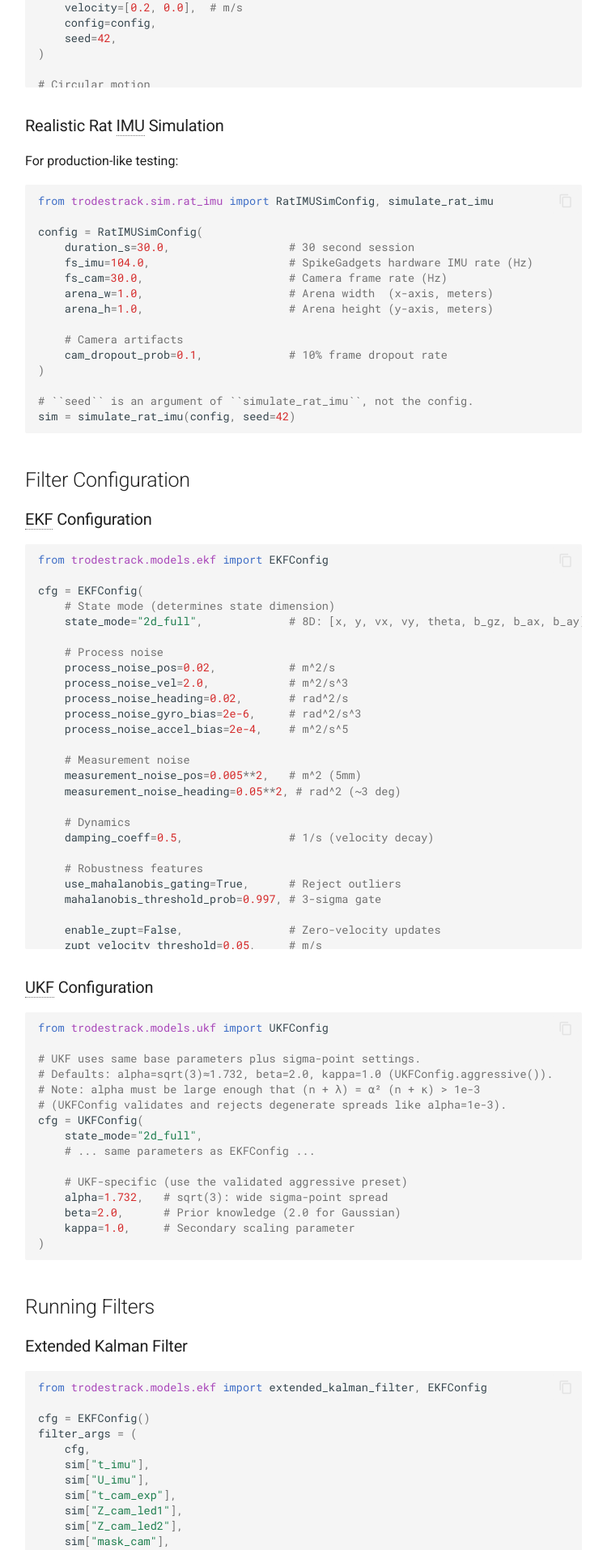
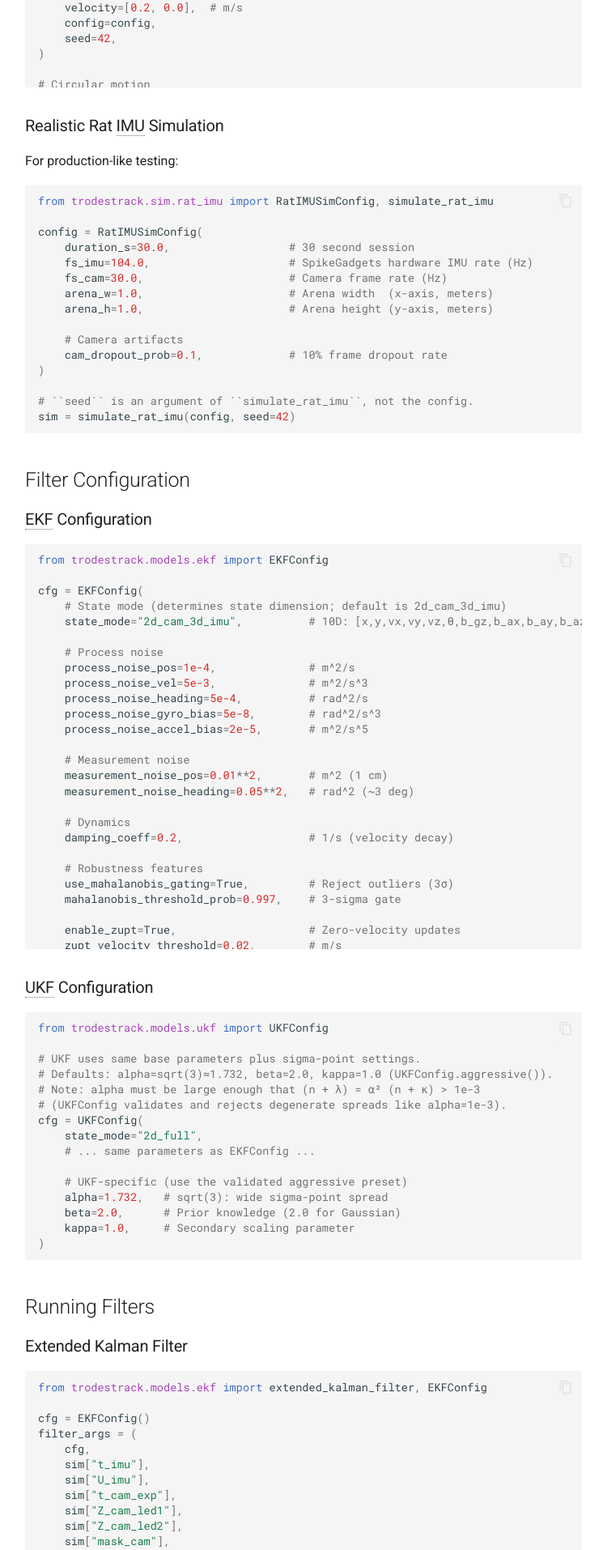
Before and after one commit to edeno/trodestrack, an MkDocs documentation site: the page built from docs/getting-started/python-api.md, in a window 1280 px wide. Shown: the part 1545-3459 px from the top of the page at 81% size, without its empty margins (265-1015 px from the left). Built offline with MkDocs 1.6.1 and Material for MkDocs 9.7.7, drawn with Linux system fonts in a browser that asks for light colours; comment, search, counter and statistics services are not loaded.

Commit message:
Refresh python-api defaults, IMU shape, example counts, NEES TOC
P2 (python-api.md defaults): The EKFConfig snippet still listed the
older 8D defaults (process_noise_pos=0.02, process_noise_vel=2.0,
process_noise_heading=0.02, measurement_noise_pos=0.005**2,
damping_coeff=0.5, enable_zupt=False, dropout_q_pos_multiplier=10.0,
state_mode="2d_full"). Update every value to match the current
defaults from filter_common.py:116-160 and call out the actual
default state_mode ("2d_cam_3d_imu", 10D state).

P3 (IMU shape consistency): The user-guide ladder said 3-channel IMU
is "for 2D layouts only" but
tests/filters/test_imu_shape_validation.py:93-97 explicitly verifies
3-channel IMU + "2d_cam_3d_imu" runs as a degenerate path (vz idle).
Reword the user guide to call this out: "any non-quaternion layout"
incl. the default 2d_cam_3d_imu (degenerate). Also update the CLI
help text in online.py and smooth.py: was hardcoded
"(N_imu, 3) [ω_z, f_x, f_y]" only; now describes the 3 / 4 / 6
channel options matched by the runtime validator.

P3 (example counts): README.md said the examples README has
"8 pedagogical examples"; both example indexes now list 9 (01-08
plus 03b). Update the README.md callout. The presentation deck text
(docs/presentation/README.md and the slide notes in
docs/presentation/code/build_presentation.py) said 10 progressive
examples and listed non-existent 09 / 10 / real-data ingestion
examples; update the "Learning Path" slide and the notes string to
the actual 9-example contents (01, 02, 03, 03b, 04, 05, 06, 07, 08).

P3 (TROUBLESHOOTING TOC): The Quick Diagnostic checklist still listed
"NEES inconsistent (< 6 or > 10)" while the actual section uses the
position-only thresholds NEES > 4 / NEES < 1. Update the TOC entry
to "(< 1 or > 4 for position-only NEES)" so the anchor matches the
section's content.

Verified mkdocs strict still clean.

Co-Authored-By: Claude Opus 4.7 (1M context) <noreply@anthropic.com>

````diff
--- a/docs/getting-started/python-api.md
+++ b/docs/getting-started/python-api.md
@@ -102,33 +102,33 @@ sim = simulate_rat_imu(config, seed=42)
 from trodestrack.models.ekf import EKFConfig
 
 cfg = EKFConfig(
-    # State mode (determines state dimension)
-    state_mode="2d_full",             # 8D: [x, y, vx, vy, theta, b_gz, b_ax, b_ay]
+    # State mode (determines state dimension; default is 2d_cam_3d_imu)
+    state_mode="2d_cam_3d_imu",          # 10D: [x,y,vx,vy,vz,θ,b_gz,b_ax,b_ay,b_az]
 
     # Process noise
-    process_noise_pos=0.02,           # m^2/s
-    process_noise_vel=2.0,            # m^2/s^3
-    process_noise_heading=0.02,       # rad^2/s
-    process_noise_gyro_bias=2e-6,     # rad^2/s^3
-    process_noise_accel_bias=2e-4,    # m^2/s^5
+    process_noise_pos=1e-4,              # m^2/s
+    process_noise_vel=5e-3,              # m^2/s^3
+    process_noise_heading=5e-4,          # rad^2/s
+    process_noise_gyro_bias=5e-8,        # rad^2/s^3
+    process_noise_accel_bias=2e-5,       # m^2/s^5
 
     # Measurement noise
-    measurement_noise_pos=0.005**2,   # m^2 (5mm)
-    measurement_noise_heading=0.05**2, # rad^2 (~3 deg)
+    measurement_noise_pos=0.01**2,       # m^2 (1 cm)
+    measurement_noise_heading=0.05**2,   # rad^2 (~3 deg)
 
     # Dynamics
-    damping_coeff=0.5,                # 1/s (velocity decay)
+    damping_coeff=0.2,                   # 1/s (velocity decay)
 
     # Robustness features
-    use_mahalanobis_gating=True,      # Reject outliers
-    mahalanobis_threshold_prob=0.997, # 3-sigma gate
+    use_mahalanobis_gating=True,         # Reject outliers (3σ)
+    mahalanobis_threshold_prob=0.997,    # 3-sigma gate
 
-    enable_zupt=False,                # Zero-velocity updates
-    zupt_velocity_threshold=0.05,     # m/s
+    enable_zupt=True,                    # Zero-velocity updates
+    zupt_velocity_threshold=0.02,        # m/s
 
     # Adaptive noise during dropout
     adaptive_q_during_dropout=True,
-    dropout_q_pos_multiplier=10.0,
+    dropout_q_pos_multiplier=2.0,        # see docs/TUNING.md for the full set
 )
 ```
 
````
Also changed, not shown: README.md (+1 -1 lines), docs/TROUBLESHOOTING.md (+1 -1 lines), docs/presentation/README.md (+1 -1 lines), docs/presentation/code/build_presentation.py (+8 -7 lines), docs/user-guide/index.md (+10 -5 lines), 2 other files.
